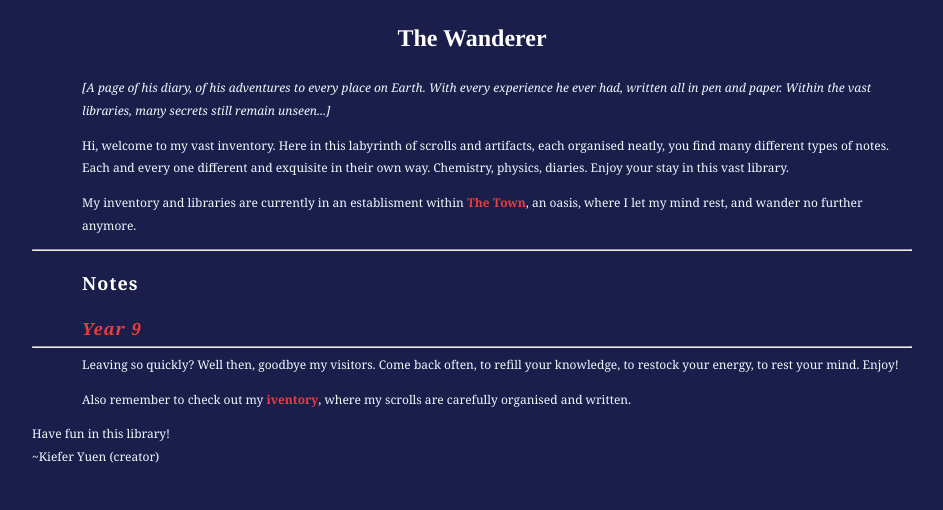
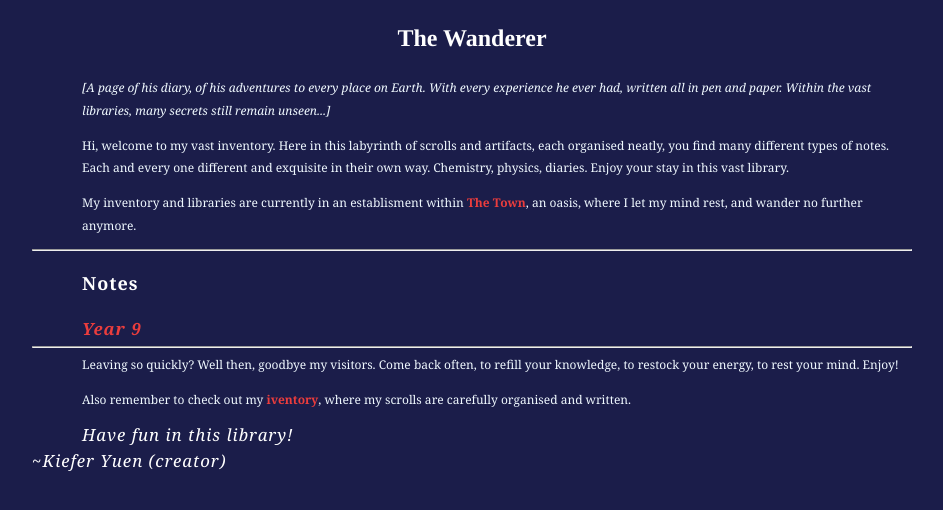
Before and after one commit to Rewind789/wanderer-archive, a Jekyll site: the page built from index.md, in a window 1280 px wide. Shown: the top 510 px of the page, without its empty margins (168-1111 px from the left). Built offline with Jekyll 4.4.1, drawn with Linux system fonts in a browser that asks for light colours; our own code applies the rules of GitHub Pages for plain Markdown files.

Commit message:
Update main.css

```diff
--- a/assets/css/main.css
+++ b/assets/css/main.css
@@ -40,6 +40,16 @@
 }
 
 h3 {
+	font: italic normal 1.4em georgia, sans-serif;
+	letter-spacing: 1px;
+	margin-bottom: 0;
+	color: #FFFFFF;
+	margin-left: 50px;
+	text-align: left;
+}
+
+
+h10 {
 	font: italic normal 1.4em georgia, sans-serif;
 	letter-spacing: 1px;
 	margin-bottom: 0;
@@ -91,6 +101,7 @@
 	margin-right: 20px;
 }
 
+
 h1 {
 	font-family: 'Times';
 	text-align: center;
```
